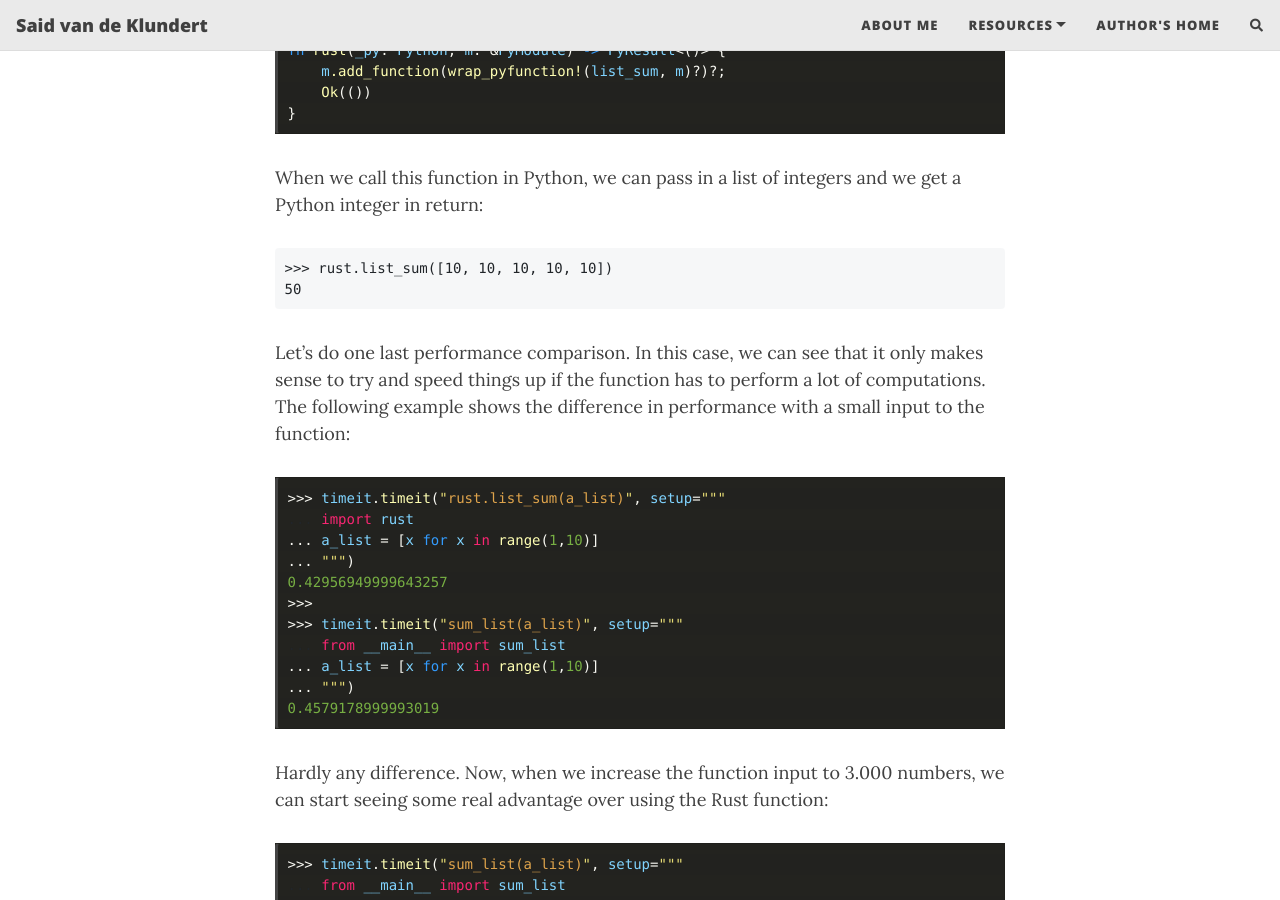
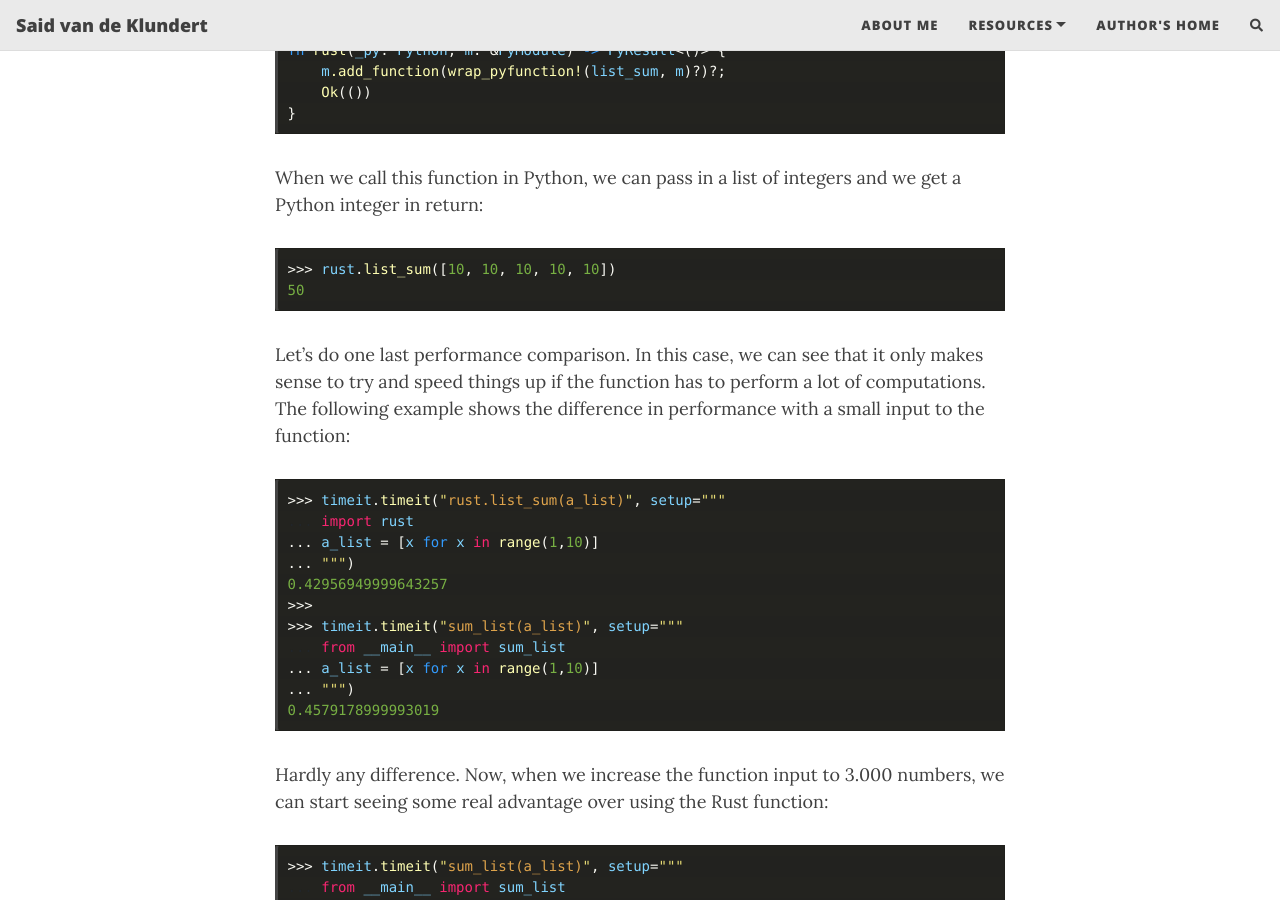
Before and after one commit to saidvandeklundert/learn, a Jekyll site: the page built from _posts/2021-11-18-calling-rust-from-python-using-pyo3.md, in a window 1280 px wide and 900 px high, scrolled down 7388 px. Built offline with Jekyll 4.4.1, drawn with Linux system fonts in a browser that asks for light colours; nearby versions of some CDN libraries; comment, search, counter and statistics services are not loaded.

Commit message:
black on black words, oooops!

````diff
--- a/_posts/2021-11-18-calling-rust-from-python-using-pyo3.md
+++ b/_posts/2021-11-18-calling-rust-from-python-using-pyo3.md
@@ -256,10 +256,10 @@ fn rust(_py: Python, m: &PyModule) -> PyResult<()> {
 
 When we call this function in Python, we can pass in a list of integers and we get a Python integer in return:
 
-<pre>
+```python
 >>> rust.list_sum([10, 10, 10, 10, 10])
 50
-</pre>
+```
 
 Let's do one last performance comparison. In this case, we can see that it only makes sense to try and speed things up if the function has to perform a lot of computations. The following example shows the difference in performance with a small input to the function:
 
````
